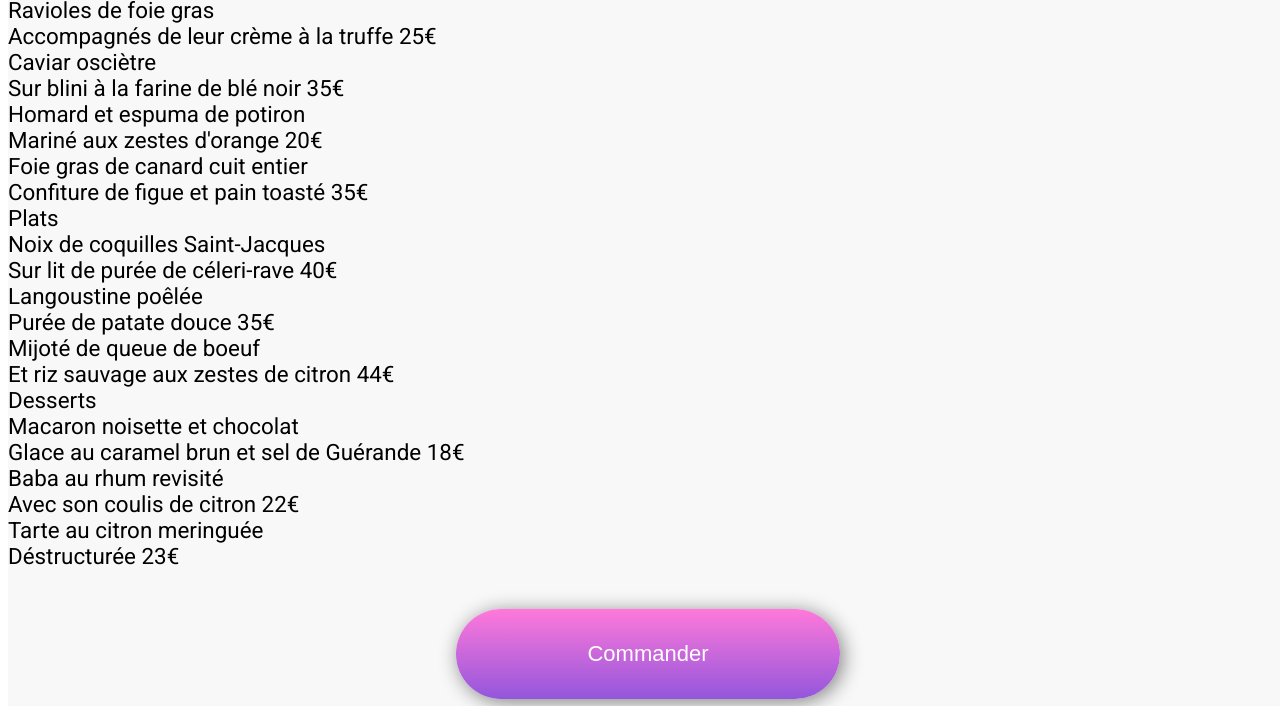
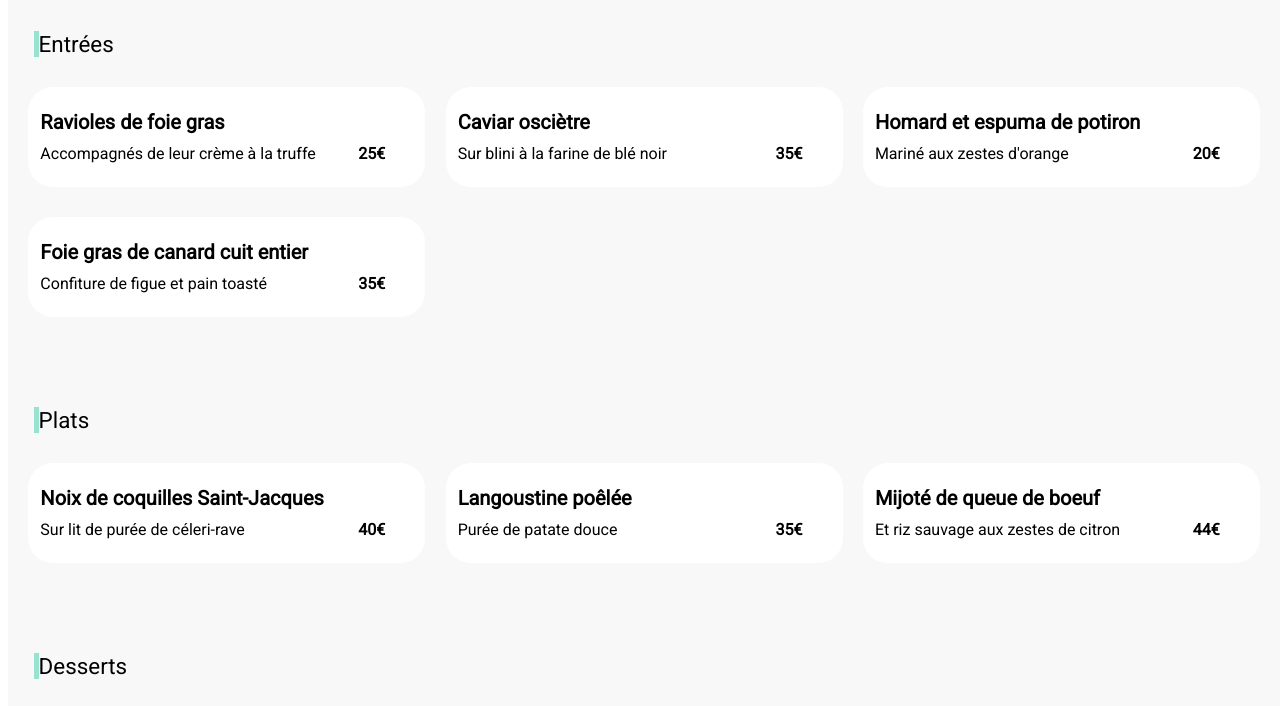
Before and after one commit to Arnaud0664/P3nouv, a website: page menu2.html in a window 1280 px wide. Shown: the part 713-1419 px from the top of the page. Drawn offline with Linux system fonts and the light colour scheme; a web font is replaced by a local one.

Commit message:
modif resp desktop sur html menu2 ,3, 4

```diff
--- a/menu2.html
+++ b/menu2.html
@@ -33,6 +33,7 @@
                         <i id="fa_solid" class="fa-solid fa-heart"></i>
                     </div>
                 </div>
+                <div class="desktop">
                     <div class="intitulé">Entrées</div>
                     <div class="plats">
                         <div class="plats_description">Ravioles de foie gras</div>
@@ -136,6 +137,7 @@
                             </div>
                         </div>
                     </div>
+                </div>
                 <div class="bouton">
                     <a href="fauxlien.php">
                         <button class="bouton_mod">Commander</button>
--- a/sass/pages/_menu.scss
+++ b/sass/pages/_menu.scss
@@ -67,7 +67,7 @@
 
             &_description {
                 font-weight: bold;
-                width: 75%;
+                width: 90%;
                 padding-top: 10px;
                 padding-bottom: 10px;
                 padding-left: 3%;
```
Also changed, not shown: menu3.html (+2 -0 lines), menu4.html (+2 -0 lines), style1.css. Lines whose indentation alone changed are shown as unchanged.
